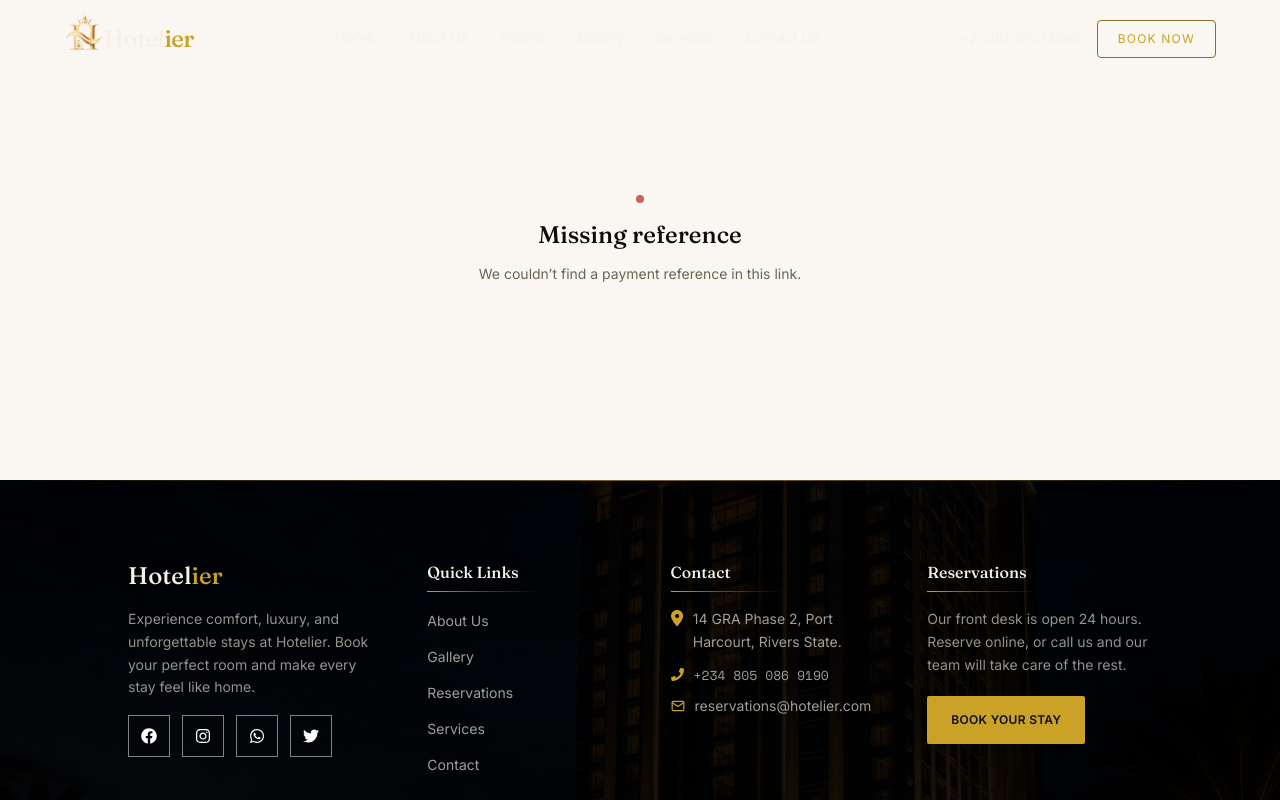
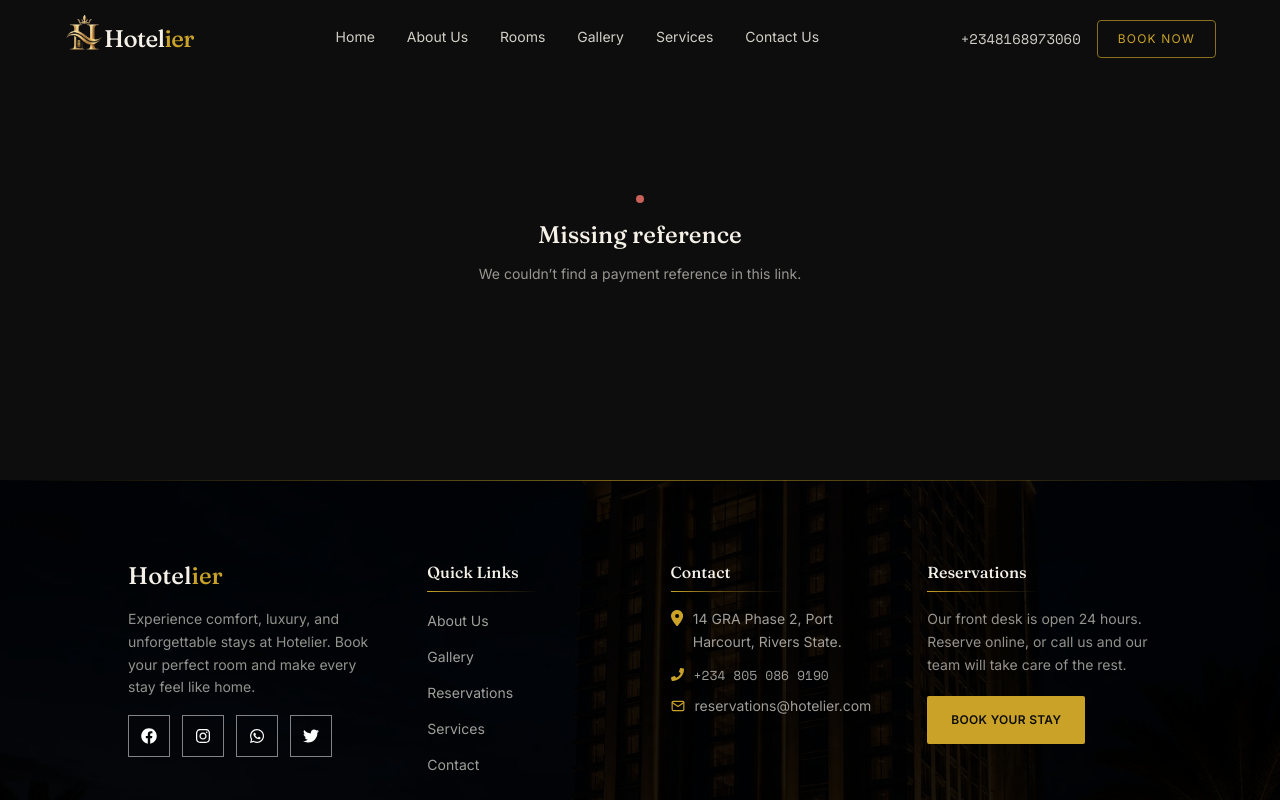
Before and after one commit to AghoghoOgbotor18/hotelier, a Next.js app: page /confirmBooking in a window 1280 px wide. Shown: the top 800 px of the page. Built offline with nearby package versions, Linux system fonts and the light colour scheme.

Commit message:
Switch booking confirmation page to dark theme
The light background was making the navbar text hard to read before
scrolling, since the navbar is styled for dark backgrounds. Changed
this page to match the site's other dark sections.

```diff
--- a/src/app/confirmBooking/page.jsx
+++ b/src/app/confirmBooking/page.jsx
@@ -18,10 +18,6 @@ export default async function BookingConfirmPage({ searchParams }) {
     try {
         verification = await verifyTransaction(reference);
     } catch (err) {
-        // Log the real reason — the message shown to the guest stays
-        // generic on purpose, but you need to see the actual cause in
-        // your server logs (terminal locally, or your host's log viewer
-        // once deployed) to debug it.
         console.error('Paystack verify failed:', err.message);
         return (
         <Result title="Couldn't verify payment" tone="error">
@@ -41,12 +37,6 @@ export default async function BookingConfirmPage({ searchParams }) {
         );
     }
 
-    // Belt-and-braces: the webhook is the real source of truth and has
-    // most likely already confirmed this booking by the time the guest
-    // gets redirected back here. Calling this again is always safe —
-    // see the idempotency note in lib/bookings.js — so this just
-    // covers the case where the webhook is slow or hasn't arrived yet,
-    // giving the guest an immediate confirmed state either way.
     const outcome = await confirmBookingPayment({
         reference,
         amountPaidKobo: verification.amount,
@@ -56,7 +46,7 @@ export default async function BookingConfirmPage({ searchParams }) {
         return (
         <Result title="Booking not found" tone="error">
             Your payment succeeded, but we couldn&rsquo;t match it to a booking. Please
-            contact the front desk with this reference: <strong>{reference}</strong>
+            contact the front desk with this reference: <strong className="text-ivory">{reference}</strong>
         </Result>
         );
     }
@@ -66,7 +56,7 @@ export default async function BookingConfirmPage({ searchParams }) {
         <Result title="Payment received, but the hold expired" tone="error">
             Your payment succeeded, but the 15-minute hold on this room had already
             expired. Please contact the front desk with this reference for a refund or
-            rebooking: <strong>{reference}</strong>
+            rebooking: <strong className="text-ivory">{reference}</strong>
         </Result>
         );
     }
@@ -74,10 +64,10 @@ export default async function BookingConfirmPage({ searchParams }) {
     return (
         <Result title="Booking confirmed" tone="success">
         <p>Your Booking ID is</p>
-        <p className="mt-1 font-mono text-2xl text-ink">{reference}</p>
+        <p className="mt-1 font-mono text-2xl text-brass">{reference}</p>
         <Link
             href="/rooms"
-            className="mt-6 inline-block rounded-sm bg-ink px-6 py-3 font-sans text-sm text-ivory transition hover:bg-brass hover:text-ink"
+            className="mt-6 inline-block rounded-sm bg-brass px-6 py-3 font-sans text-sm font-semibold text-ink transition hover:opacity-90"
         >
             Browse more rooms
         </Link>
@@ -87,10 +77,10 @@ export default async function BookingConfirmPage({ searchParams }) {
 
 function Result({ title, tone, children }) {
     return (
-        <section className="flex min-h-[60vh] flex-col items-center justify-center bg-background px-8 py-20 text-center">
-        <span className={`h-2 w-2 rounded-full ${tone === 'success' ? 'bg-avail' : 'bg-booked'}`} />
-        <h1 className="mt-4 font-display text-2xl font-medium text-ink">{title}</h1>
-        <div className="mt-3 max-w-md font-sans text-sm leading-relaxed text-stone">{children}</div>
+        <section className="flex min-h-[60vh] flex-col items-center justify-center bg-ink px-8 py-20 text-center">
+            <span className={`h-2 w-2 rounded-full ${tone === 'success' ? 'bg-avail' : 'bg-booked'}`} />
+            <h1 className="mt-4 font-display text-2xl font-medium text-ivory">{title}</h1>
+            <div className="mt-3 max-w-md font-sans text-sm leading-relaxed text-ivory/60">{children}</div>
         </section>
     );
 }
```
